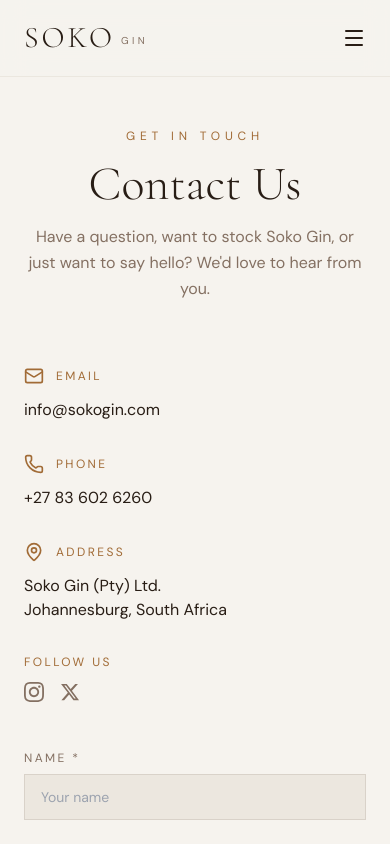
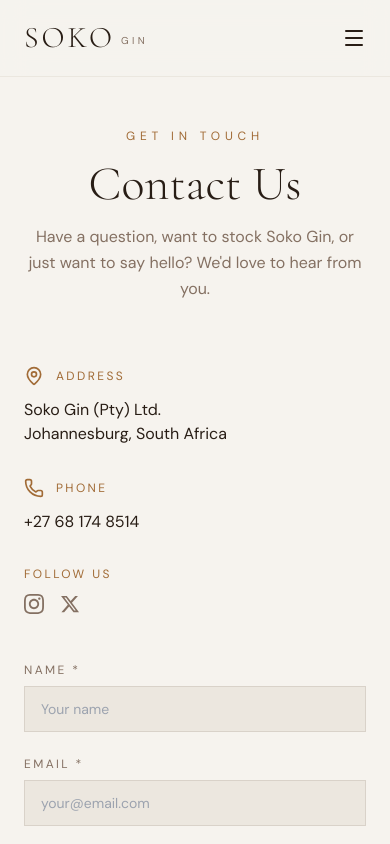
Before and after one commit to mufukuri/soko-v2, a Next.js app: page /contact in a window 390 px wide. Shown: the top 844 px of the page. Built offline with nearby package versions, Linux system fonts and the light colour scheme.

Commit message:
refactor(contact): remove email section and reorder contact info
- Remove email contact option from contact page
- Reorder contact info: Address now appears before Phone
- Update phone number to +27 68 174 8514

```diff
--- a/app/contact/page.tsx
+++ b/app/contact/page.tsx
@@ -6,7 +6,7 @@
 import { Navigation } from "@/components/navigation"
 import { Footer } from "@/components/footer"
 import { ContactForm } from "@/components/contact-form"
-import { Mail, MapPin, Phone } from "lucide-react"
+import { MapPin, Phone } from "lucide-react"
 
 const faqs = [
   {
@@ -66,31 +66,6 @@
                 <div className="flex flex-col gap-8">
                   <div>
                     <div className="flex items-center gap-3 mb-3">
-                      <Mail className="w-5 h-5 text-accent" />
-                      <h3 className="text-xs tracking-[0.2em] uppercase text-accent">
-                        Email
-                      </h3>
-                    </div>
-                    <a
-                      href="mailto:info@sokogin.com"
-                      className="text-foreground hover:text-foreground transition-colors"
-                    >
-                      info@sokogin.com
-                    </a>
-                  </div>
-
-                  <div>
-                    <div className="flex items-center gap-3 mb-3">
-                      <Phone className="w-5 h-5 text-accent" />
-                      <h3 className="text-xs tracking-[0.2em] uppercase text-accent">
-                        Phone
-                      </h3>
-                    </div>
-                    <p className="text-foreground">+27 83 602 6260</p>
-                  </div>
-
-                  <div>
-                    <div className="flex items-center gap-3 mb-3">
                       <MapPin className="w-5 h-5 text-accent" />
                       <h3 className="text-xs tracking-[0.2em] uppercase text-accent">
                         Address
@@ -101,6 +76,16 @@
                       <br />
                       Johannesburg, South Africa
                     </p>
+                  </div>
+
+                  <div>
+                    <div className="flex items-center gap-3 mb-3">
+                      <Phone className="w-5 h-5 text-accent" />
+                      <h3 className="text-xs tracking-[0.2em] uppercase text-accent">
+                        Phone
+                      </h3>
+                    </div>
+                    <p className="text-foreground">+27 68 174 8514</p>
                   </div>
 
                   {/* Social */}
```
